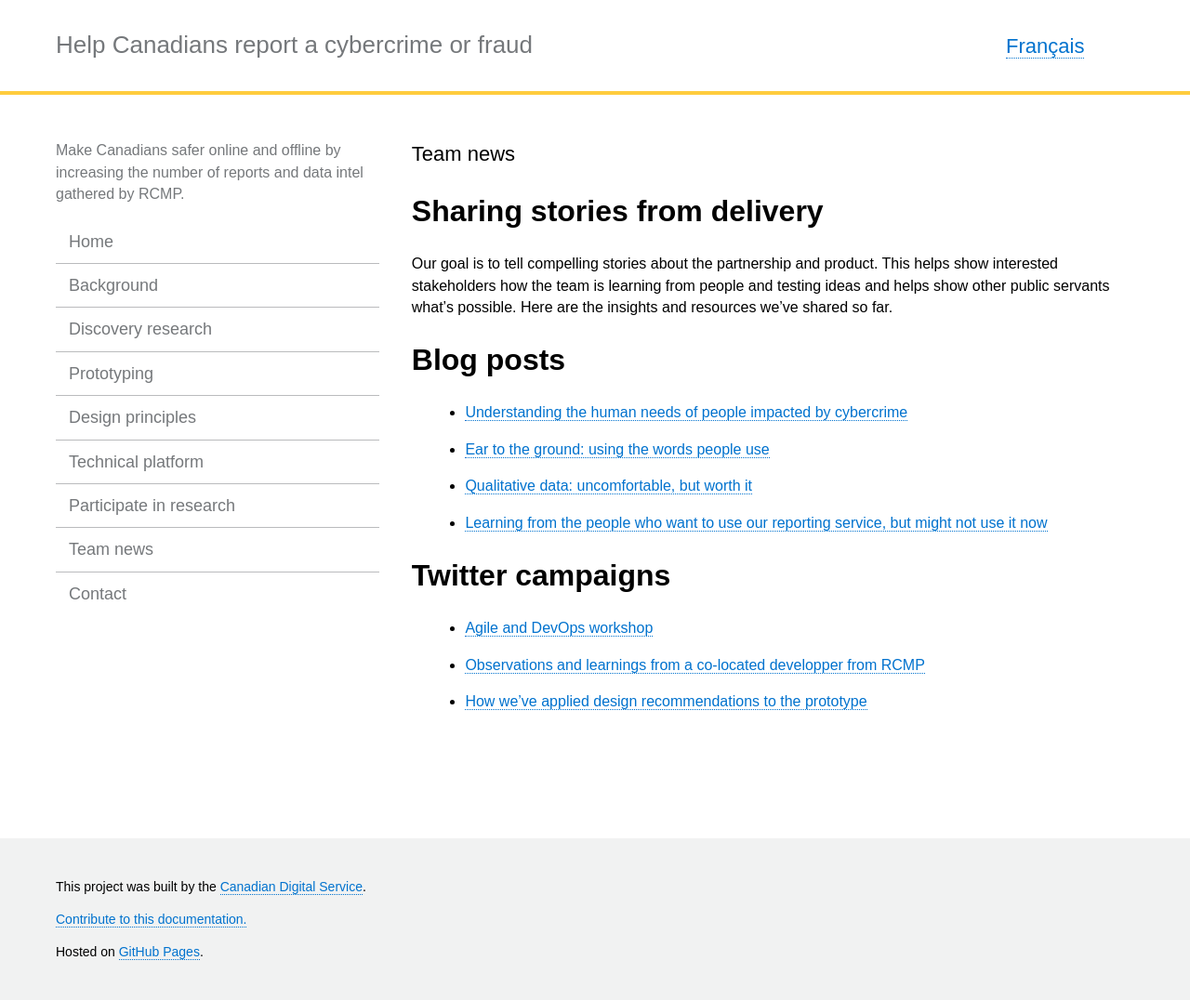
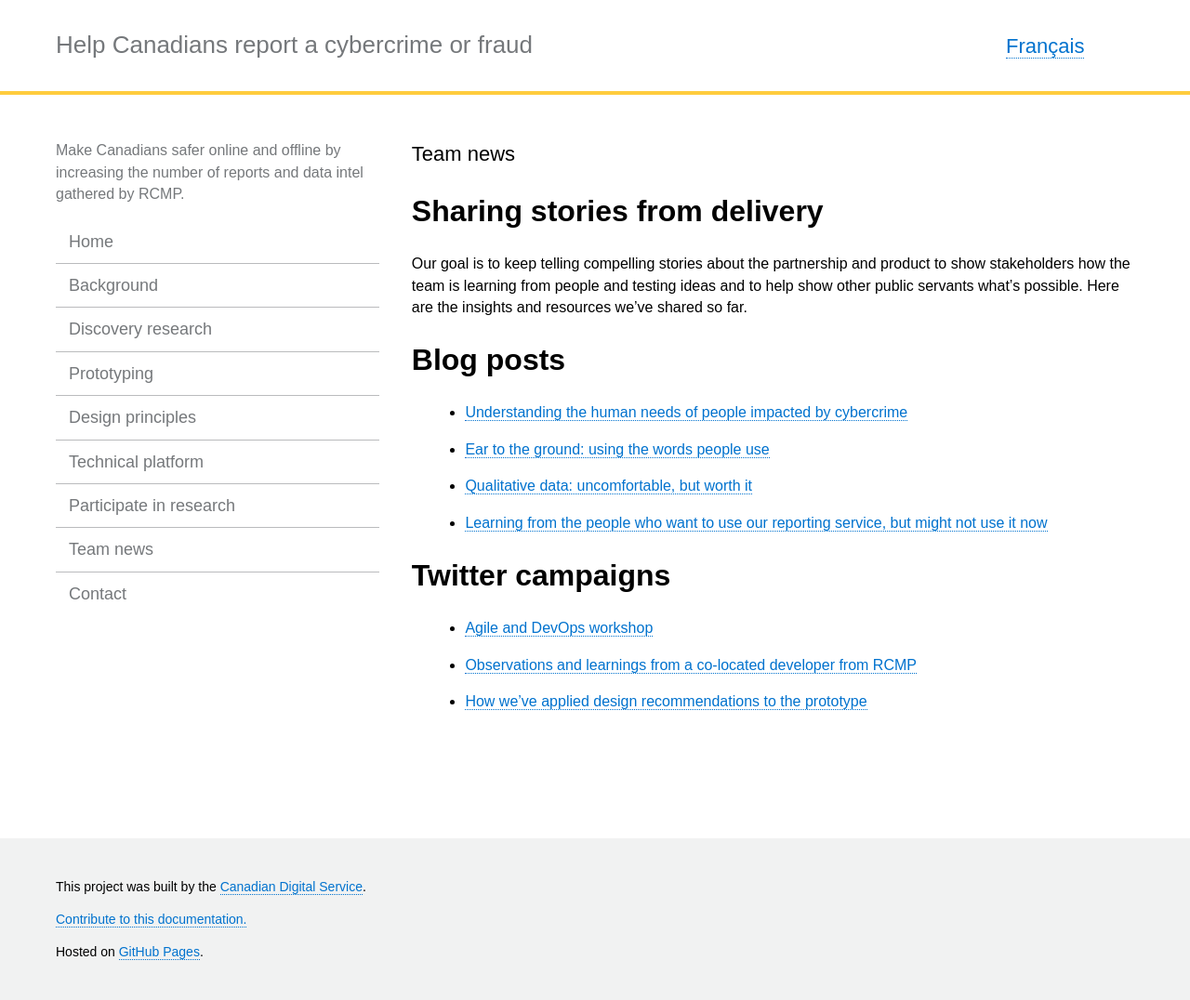
Before and after one commit to cds-snc/rcmp-report-a-cybercrime-alpha-documentation, a Jekyll site: the page built from _pages/en/team-news.md, in a window 1280 px wide. Shown: the whole page at 93% size. Built offline with Jekyll 4.4.1, drawn with Linux system fonts in a browser that asks for light colours.

Commit message:
Update team-news.md

```diff
--- a/_pages/en/team-news.md
+++ b/_pages/en/team-news.md
@@ -8,7 +8,7 @@ trans_url: "/nouvelles/"
 
 # Sharing stories from delivery
 
-Our goal is to tell compelling stories about the partnership and product. This helps show interested stakeholders how the team is learning from people and testing ideas and helps show other public servants what's possible. Here are the insights and resources we've shared so far.
+Our goal is to keep telling compelling stories about the partnership and product to show stakeholders how the team is learning from people and testing ideas and to help show other public servants what's possible. Here are the insights and resources we've shared so far.
 
 # Blog posts
   >  * [Understanding the human needs of people impacted by cybercrime](https://digital.canada.ca/2019/05/06/understanding-the-human-needs-of-people-impacted-by-cybercrime/)
@@ -18,5 +18,5 @@ Our goal is to tell compelling stories about the partnership and product. This h
 
 # Twitter campaigns
   >  * [Agile and DevOps workshop](https://twitter.com/CDS_GC/status/1133728212708671488)
-  >  * [Observations and learnings from a co-located developper from RCMP](https://twitter.com/CDS_GC/status/1139155596547170306)
+  >  * [Observations and learnings from a co-located developer from RCMP](https://twitter.com/CDS_GC/status/1139155596547170306)
   >  * [How we've applied design recommendations to the prototype](https://twitter.com/CDS_GC/status/1169675152000507904)
```
